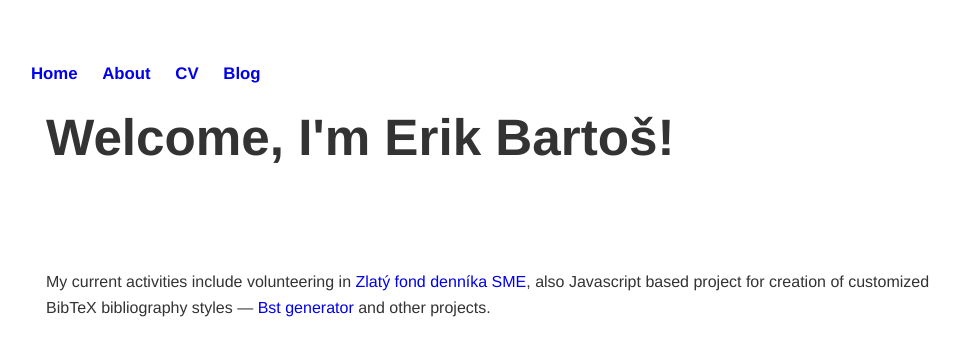
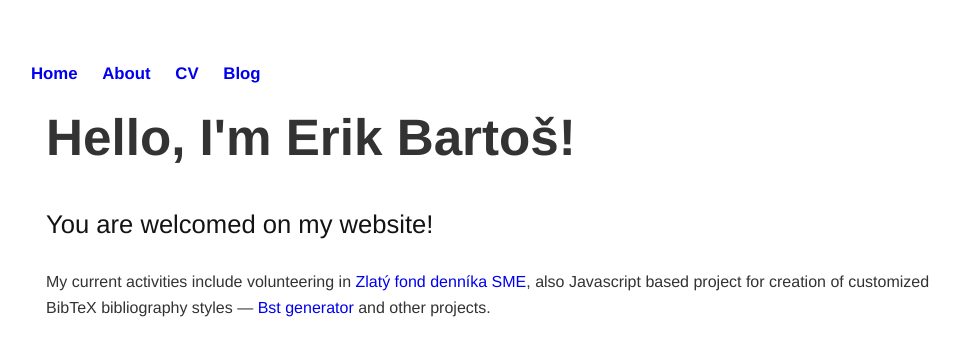
Before and after one commit to Mezek/mezek.github.io, a Jekyll site: the page built from index.html, in a window 1280 px wide, cut to the strip 0-343 px from the top of the page. Shown: the whole strip, without its empty margins (82-1042 px from the left). Built offline with Jekyll 4.4.1, drawn with Linux system fonts in a browser that asks for light colours.

Commit message:
Update index.html

```diff
--- a/index.html
+++ b/index.html
@@ -3,8 +3,8 @@ layout: default
 title: Mezek
 ---
 <div class="blurb">
-<h1>Welcome, I'm Erik Bartoš!</h1>
-<div class="subheading">&nbsp;</div>
+<h1>Hello, I'm Erik Bartoš!</h1>
+<div class="subheading">You are welcomed on my website!</div>
 <p>
 	My current activities include volunteering in <a href="http://zlatyfond.sme.sk/digitalizator/677/Erik-Bartos/" title="Zlatý fond">Zlatý fond denníka SME</a>, also Javascript based project&nbsp;for creation of&nbsp;customized BibTeX bibliography styles — <a href="https://mezek.github.io/Bst_generator/" title="Home of Bst generator">Bst generator</a> and other projects.
 </p>
```
